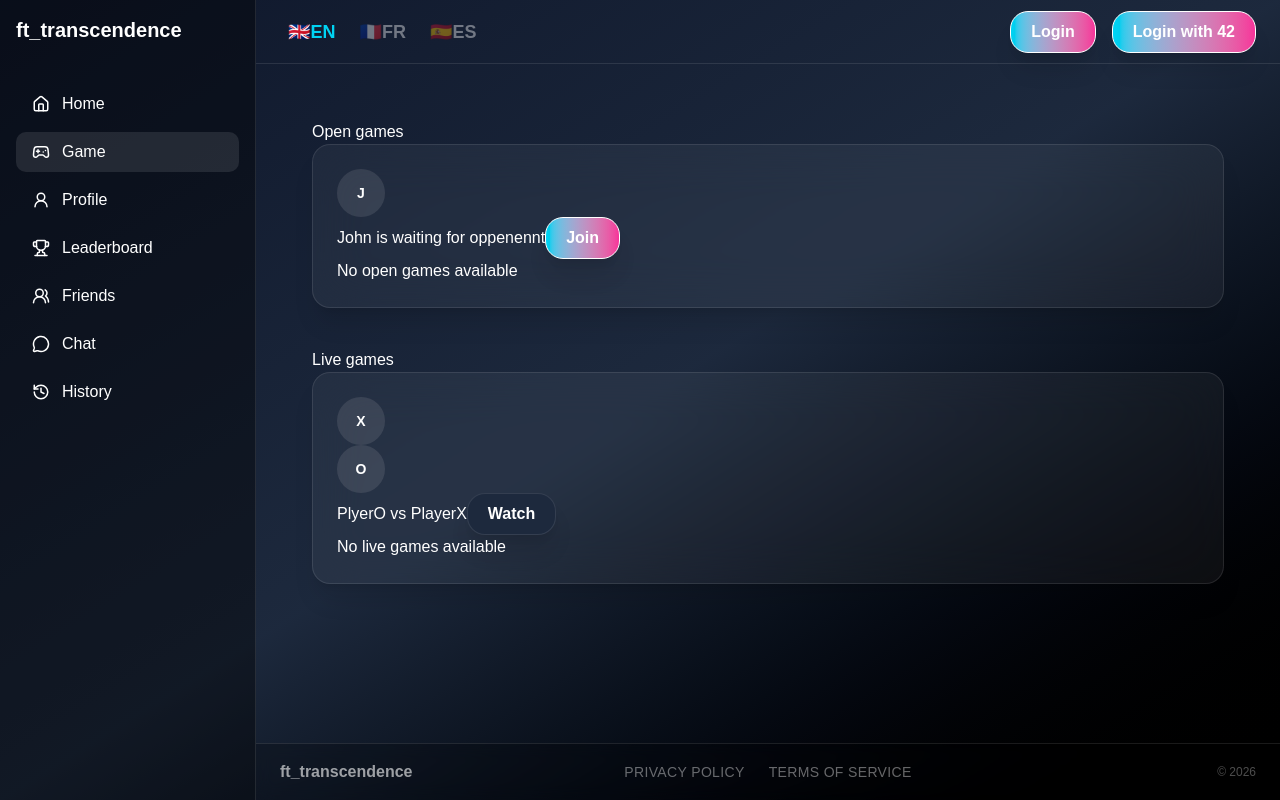
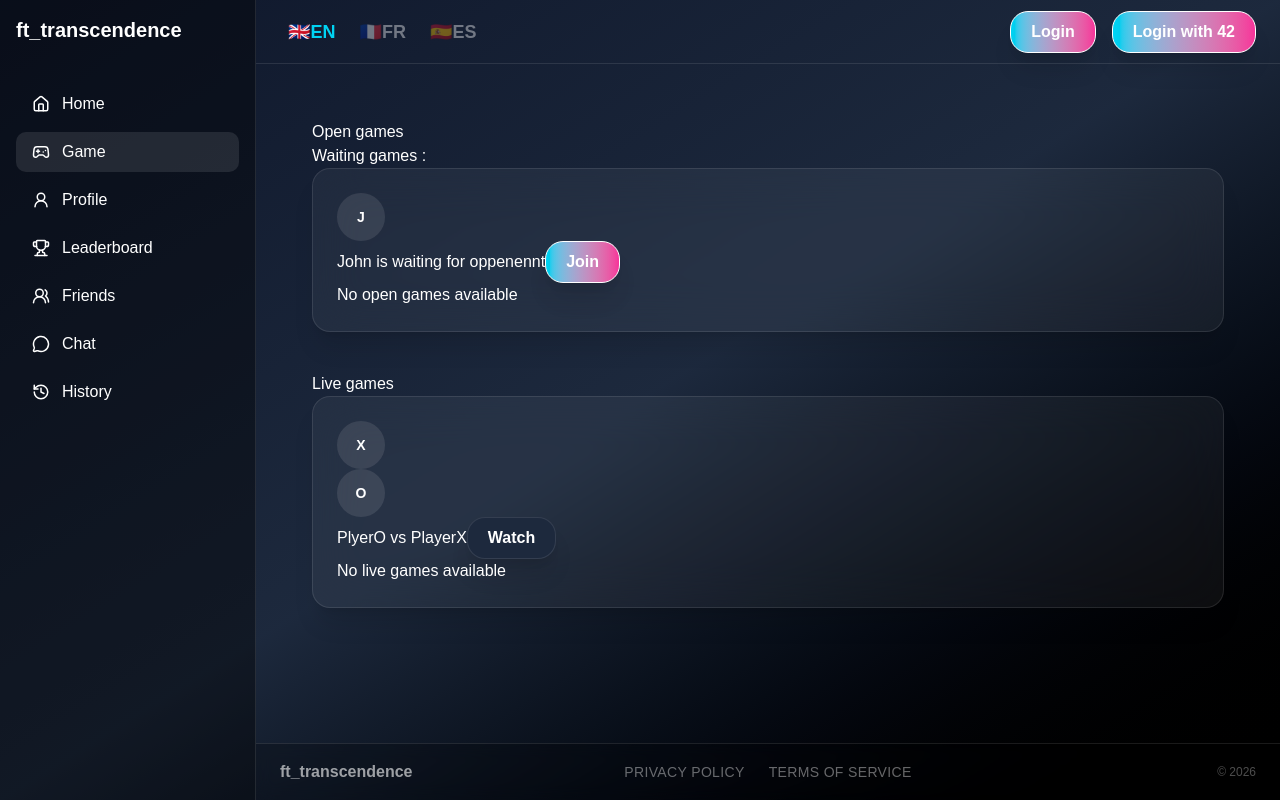
Before and after one commit to team-Segfault-Society-42/Ft_transcendence, a React app in the folder frontend/: page /game in a window 1280 px wide. Built offline with nearby package versions, Linux system fonts and the light colour scheme; no server answers; the HTML template or start-up script is replaced by a standard one.

Commit message:
feat(livegames): add store liveGames

```diff
--- /dev/null
+++ b/frontend/src/Store/liveGamesStore.ts
@@ -0,0 +1,10 @@
+import type { LivesGamesResponse } from "@/type/game.types";
+
+type LiveGameStore = {
+  games: LivesGamesResponse;
+  loading: boolean;
+  error: string | null;
+
+  fetchGame: () => Promise<void>;
+  reset: () => void;
+};
--- a/frontend/src/pages/LiveGames.tsx
+++ b/frontend/src/pages/LiveGames.tsx
@@ -7,6 +7,7 @@ export default function LiveGamesDisplay() {
     <div className="p-8 space-y-10">
       <section>
         <h2>Open games</h2>
+        <p>Waiting games : {}</p>
         <Card>
           <Avatar fallback="J" size="md" />
           <span> John is waiting for oppenennt</span>
```
